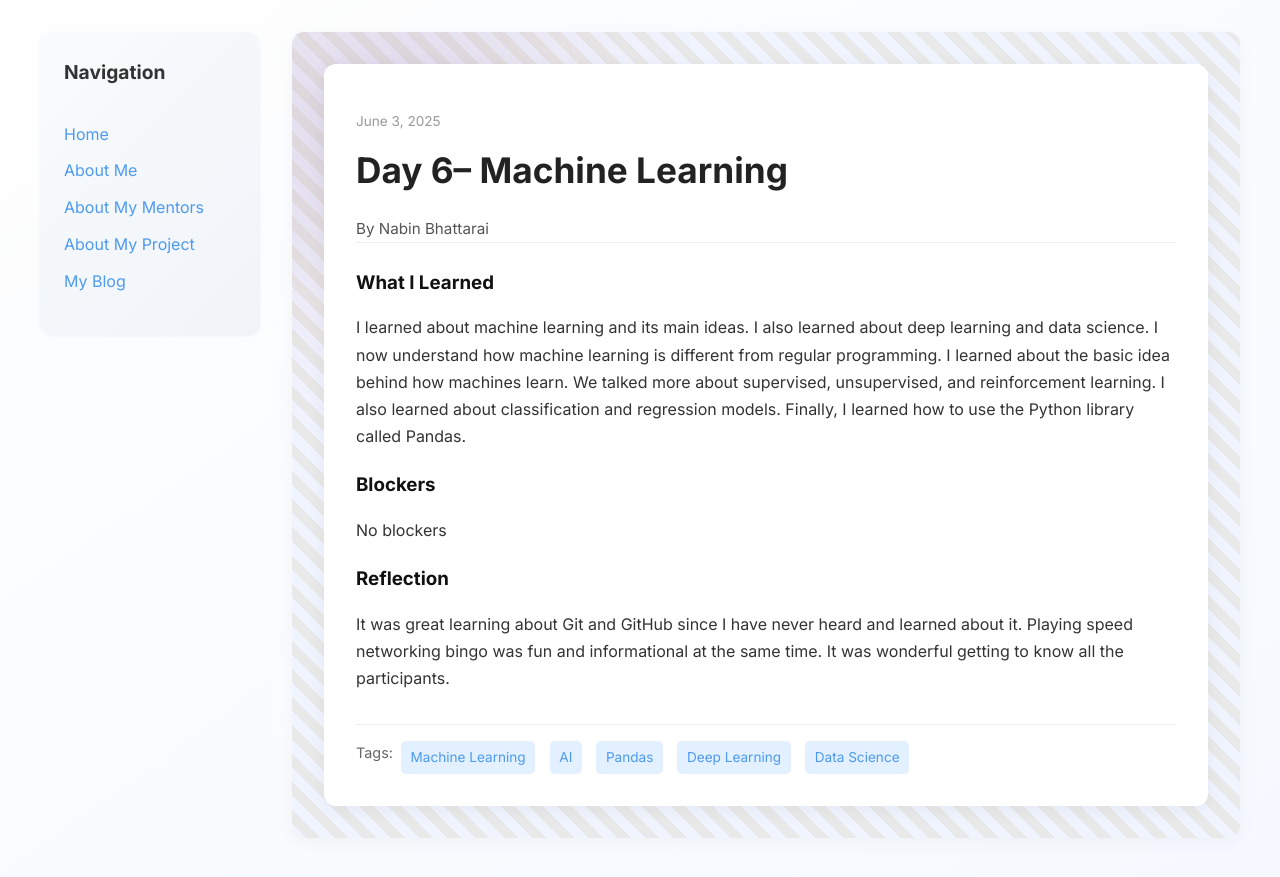
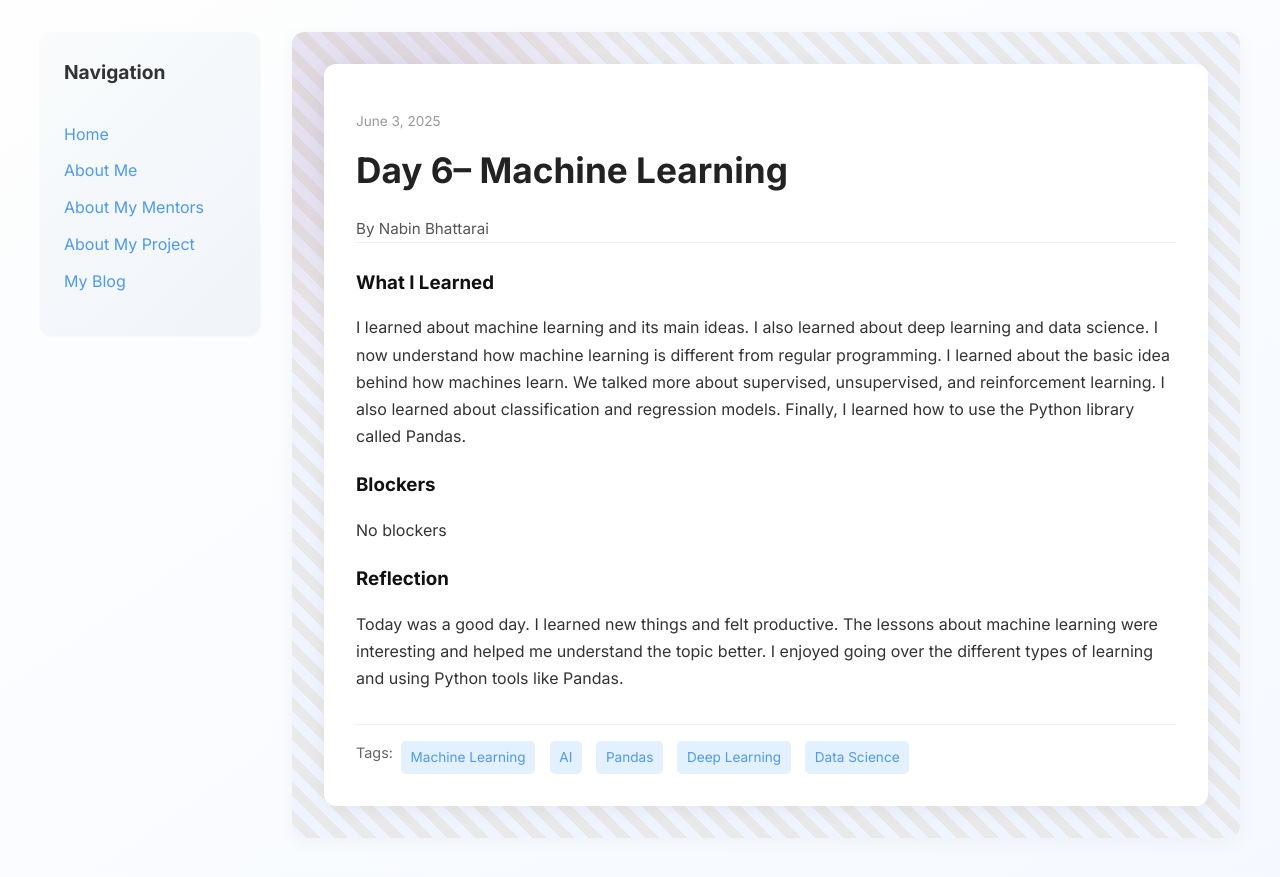
Before and after one commit to bhattarainabin2055/bhattarainabin2055.github.io, a Jekyll site: the page built from _posts/2025-06-03-day-6.md, in a window 1280 px wide. Shown: the top 877 px of the page. Built offline with Jekyll 4.4.1, drawn with Linux system fonts in a browser that asks for light colours.

Commit message:
Update 2025-06-03-day-6.md

```diff
--- a/_posts/2025-06-03-day-6.md
+++ b/_posts/2025-06-03-day-6.md
@@ -13,5 +13,5 @@ blockers: |
   No blockers
 
 reflection: |
-  It was great learning about Git and GitHub since I have never heard and learned about it. Playing speed networking bingo was fun and informational at the same time. It was wonderful getting to know all the participants.
+  Today was a good day. I learned new things and felt productive. The lessons about machine learning were interesting and helped me understand the topic better. I enjoyed going over the different types of learning and using Python tools like Pandas.
 ---
```
